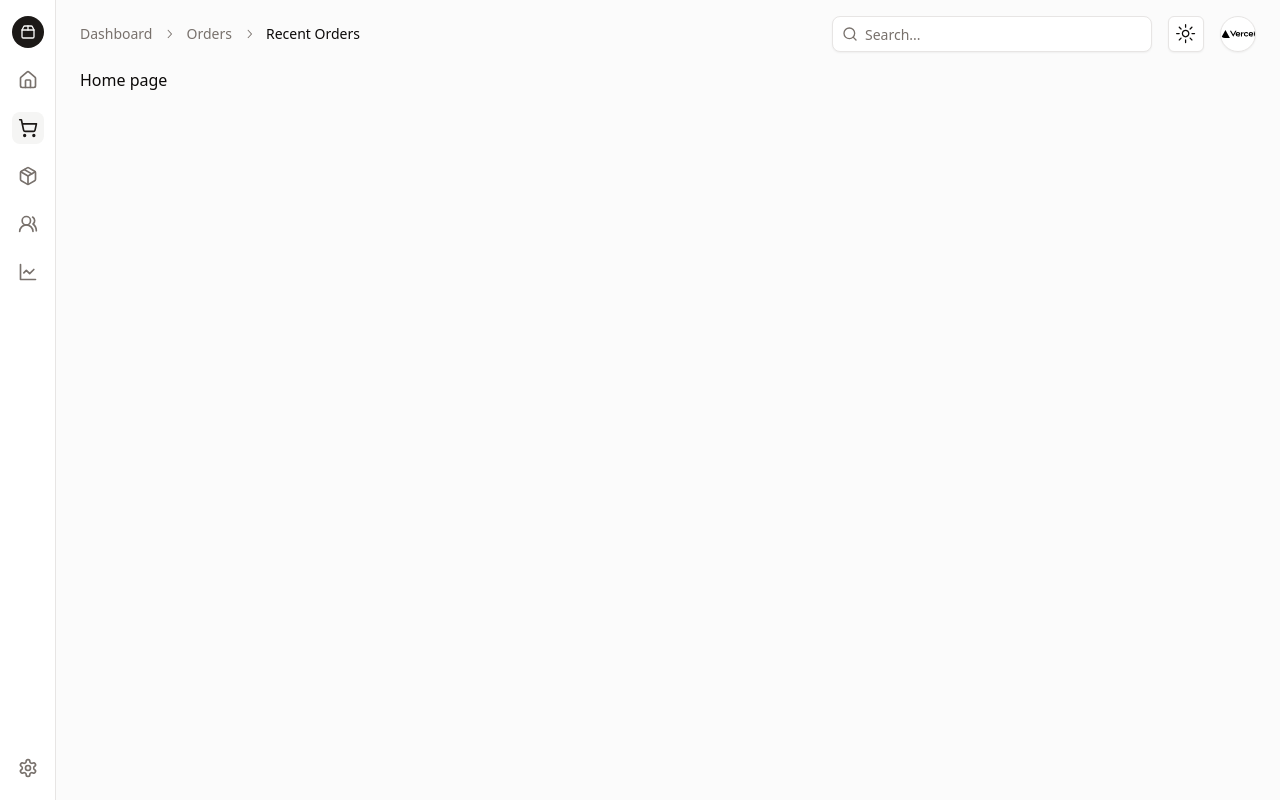
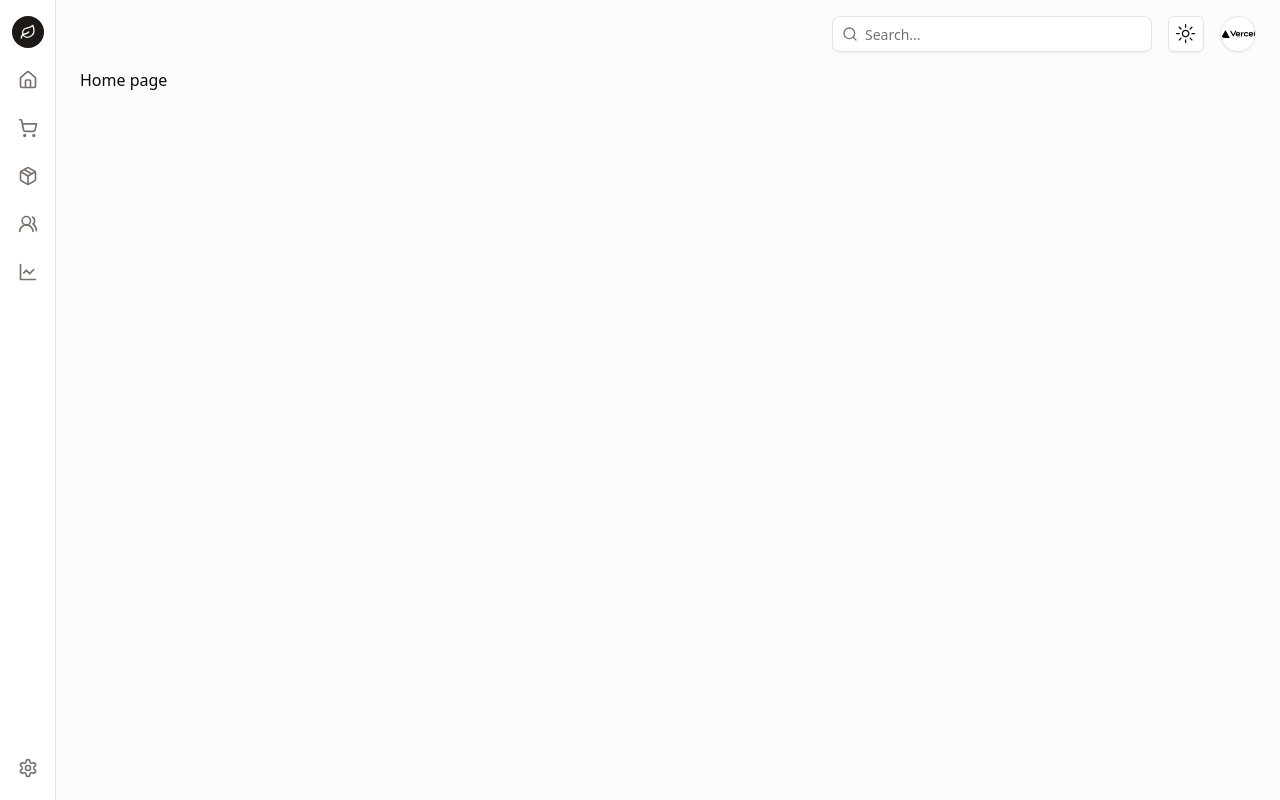
Before and after one commit to BranimirMedvedec/greenhouse-management-system, a Next.js app: page / in a window 1280 px wide. Built offline with nearby package versions, Linux system fonts and the light colour scheme.

Commit message:
Update nav-layout.jsx

```diff
--- a/components/nav-layout.jsx
+++ b/components/nav-layout.jsx
@@ -1,23 +1,18 @@
+"use client"
 import * as React from "react"
 import Image from "next/image"
 import Link from "next/link"
 import {
-	ChevronLeft,
-	ChevronRight,
-	Copy,
-	CreditCard,
-	File,
 	Home,
+	Leaf,
 	LineChart,
-	ListFilter,
-	MoreVertical,
 	Package,
 	Package2,
 	PanelLeft,
 	Search,
 	Settings,
 	ShoppingCart,
-	Truck,
+	Sprout,
 	Users2,
 } from "lucide-react"
 import {
@@ -47,82 +42,75 @@ import {
 	TooltipProvider,
 } from "@/components/ui/tooltip"
 import { ModeToggle } from "./mode-toggle"
+import { usePathname } from "next/navigation"
+
+const navLinks = [
+	{
+		href: "/dashboard",
+		icon: <Home className="h-5 w-5" />,
+		label: "Dashboard",
+	},
+	{
+		href: "/orders",
+		icon: <ShoppingCart className="h-5 w-5" />,
+		label: "Orders",
+	},
+	{
+		href: "/products",
+		icon: <Package className="h-5 w-5" />,
+		label: "Products",
+	},
+	{
+		href: "/customers",
+		icon: <Users2 className="h-5 w-5" />,
+		label: "Customers",
+	},
+	{
+		href: "/analytics",
+		icon: <LineChart className="h-5 w-5" />,
+		label: "Analytics",
+	},
+	{
+		href: "/settings",
+		icon: <Settings className="h-5 w-5" />,
+		label: "Settings",
+	},
+]
 
 export function NavLayout({ children }) {
+	const path = usePathname()
+	const pathNames = path.split("/").filter(Boolean)
+
 	return (
 		<div className="flex min-h-screen w-full flex-col bg-muted/40">
 			<aside className="fixed inset-y-0 left-0 z-10 hidden w-14 flex-col border-r bg-background sm:flex">
 				<nav className="flex flex-col items-center gap-4 px-2 sm:py-4">
 					<Link
-						href="#"
+						href="/"
 						className="group flex h-9 w-9 shrink-0 items-center justify-center gap-2 rounded-full bg-primary text-lg font-semibold text-primary-foreground md:h-8 md:w-8 md:text-base">
-						<Package2 className="h-4 w-4 transition-all group-hover:scale-110" />
-						<span className="sr-only">Acme Inc</span>
+						<Leaf className="h-4 w-4 transition-all group-hover:scale-110" />
+						<span className="sr-only">
+							Greenhouse Management System
+						</span>
 					</Link>
 					<TooltipProvider>
-						<Tooltip>
+						{navLinks.slice(0, -1).map((link, index) => (
+							<Tooltip key={index}>
 								<TooltipTrigger asChild>
 									<Link
-									href="#"
+										href={link.href}
 										className="flex h-9 w-9 items-center justify-center rounded-lg text-muted-foreground transition-colors hover:text-foreground md:h-8 md:w-8">
-									<Home className="h-5 w-5" />
-									<span className="sr-only">Dashboard</span>
+										{link.icon}
+										<span className="sr-only">
+											{link.label}
+										</span>
 									</Link>
 								</TooltipTrigger>
 								<TooltipContent side="right">
-								Dashboard
+									{link.label}
 								</TooltipContent>
 							</Tooltip>
-						<Tooltip>
-							<TooltipTrigger asChild>
-								<Link
-									href="#"
-									className="flex h-9 w-9 items-center justify-center rounded-lg bg-accent text-accent-foreground transition-colors hover:text-foreground md:h-8 md:w-8">
-									<ShoppingCart className="h-5 w-5" />
-									<span className="sr-only">Orders</span>
-								</Link>
-							</TooltipTrigger>
-							<TooltipContent side="right">Orders</TooltipContent>
-						</Tooltip>
-						<Tooltip>
-							<TooltipTrigger asChild>
-								<Link
-									href="#"
-									className="flex h-9 w-9 items-center justify-center rounded-lg text-muted-foreground transition-colors hover:text-foreground md:h-8 md:w-8">
-									<Package className="h-5 w-5" />
-									<span className="sr-only">Products</span>
-								</Link>
-							</TooltipTrigger>
-							<TooltipContent side="right">
-								Products
-							</TooltipContent>
-						</Tooltip>
-						<Tooltip>
-							<TooltipTrigger asChild>
-								<Link
-									href="#"
-									className="flex h-9 w-9 items-center justify-center rounded-lg text-muted-foreground transition-colors hover:text-foreground md:h-8 md:w-8">
-									<Users2 className="h-5 w-5" />
-									<span className="sr-only">Customers</span>
-								</Link>
-							</TooltipTrigger>
-							<TooltipContent side="right">
-								Customers
-							</TooltipContent>
-						</Tooltip>
-						<Tooltip>
-							<TooltipTrigger asChild>
-								<Link
-									href="#"
-									className="flex h-9 w-9 items-center justify-center rounded-lg text-muted-foreground transition-colors hover:text-foreground md:h-8 md:w-8">
-									<LineChart className="h-5 w-5" />
-									<span className="sr-only">Analytics</span>
-								</Link>
-							</TooltipTrigger>
-							<TooltipContent side="right">
-								Analytics
-							</TooltipContent>
-						</Tooltip>
+						))}
 					</TooltipProvider>
 				</nav>
 				<nav className="mt-auto flex flex-col items-center gap-4 px-2 sm:py-4">
@@ -130,14 +118,16 @@ export function NavLayout({ children }) {
 						<Tooltip>
 							<TooltipTrigger asChild>
 								<Link
-									href="#"
+									href={navLinks[navLinks.length - 1].href}
 									className="flex h-9 w-9 items-center justify-center rounded-lg text-muted-foreground transition-colors hover:text-foreground md:h-8 md:w-8">
-									<Settings className="h-5 w-5" />
-									<span className="sr-only">Settings</span>
+									{navLinks[navLinks.length - 1].icon}
+									<span className="sr-only">
+										{navLinks[navLinks.length - 1].label}
+									</span>
 								</Link>
 							</TooltipTrigger>
 							<TooltipContent side="right">
-								Settings
+								{navLinks[navLinks.length - 1].label}
 							</TooltipContent>
 						</Tooltip>
 					</TooltipProvider>
@@ -160,61 +150,43 @@ export function NavLayout({ children }) {
 							className="sm:max-w-xs">
 							<nav className="grid gap-6 text-lg font-medium">
 								<Link
-									href="#"
+									href="/"
 									className="group flex h-10 w-10 shrink-0 items-center justify-center gap-2 rounded-full bg-primary text-lg font-semibold text-primary-foreground md:text-base">
-									<Package2 className="h-5 w-5 transition-all group-hover:scale-110" />
-									<span className="sr-only">Acme Inc</span>
+									<Leaf className="h-5 w-5 transition-all group-hover:scale-110" />
+									<span className="sr-only">
+										Greenhouse Management System
+									</span>
 								</Link>
+								{navLinks.map((link, index) => (
 									<Link
-									href="#"
+										key={index}
+										href={link.href}
 										className="flex items-center gap-4 px-2.5 text-muted-foreground hover:text-foreground">
-									<Home className="h-5 w-5" />
-									Dashboard
+										{link.icon}
+										{link.label}
 									</Link>
-								<Link
-									href="#"
-									className="flex items-center gap-4 px-2.5 text-foreground">
-									<ShoppingCart className="h-5 w-5" />
-									Orders
-								</Link>
-								<Link
-									href="#"
-									className="flex items-center gap-4 px-2.5 text-muted-foreground hover:text-foreground">
-									<Package className="h-5 w-5" />
-									Products
-								</Link>
-								<Link
-									href="#"
-									className="flex items-center gap-4 px-2.5 text-muted-foreground hover:text-foreground">
-									<Users2 className="h-5 w-5" />
-									Customers
-								</Link>
-								<Link
-									href="#"
-									className="flex items-center gap-4 px-2.5 text-muted-foreground hover:text-foreground">
-									<LineChart className="h-5 w-5" />
-									Settings
-								</Link>
+								))}
 							</nav>
 						</SheetContent>
 					</Sheet>
 					<Breadcrumb className="hidden md:flex">
 						<BreadcrumbList>
-							<BreadcrumbItem>
+							{pathNames.map((name, index) => (
+								<>
+									{index > 0 && <BreadcrumbSeparator />}
+									<BreadcrumbItem key={index}>
 										<BreadcrumbLink asChild>
-									<Link href="#">Dashboard</Link>
+											<Link
+												href={`/${path
+													.split("/")
+													.slice(1, index + 1)
+													.join("/")}`}>
+												{name}
+											</Link>
 										</BreadcrumbLink>
 									</BreadcrumbItem>
-							<BreadcrumbSeparator />
-							<BreadcrumbItem>
-								<BreadcrumbLink asChild>
-									<Link href="#">Orders</Link>
-								</BreadcrumbLink>
-							</BreadcrumbItem>
-							<BreadcrumbSeparator />
-							<BreadcrumbItem>
-								<BreadcrumbPage>Recent Orders</BreadcrumbPage>
-							</BreadcrumbItem>
+								</>
+							))}
 						</BreadcrumbList>
 					</Breadcrumb>
 					<div className="relative ml-auto flex-1 md:grow-0">
@@ -242,12 +214,20 @@ export function NavLayout({ children }) {
 							</Button>
 						</DropdownMenuTrigger>
 						<DropdownMenuContent align="end">
-							<DropdownMenuLabel>My Account</DropdownMenuLabel>
+							<DropdownMenuLabel>
+								<Link href="/account">My Account</Link>
+							</DropdownMenuLabel>
 							<DropdownMenuSeparator />
-							<DropdownMenuItem>Settings</DropdownMenuItem>
-							<DropdownMenuItem>Support</DropdownMenuItem>
+							<DropdownMenuItem>
+								<Link href="/settings">Settings</Link>
+							</DropdownMenuItem>
 							<DropdownMenuSeparator />
-							<DropdownMenuItem>Logout</DropdownMenuItem>
+							<DropdownMenuItem>
+								<Link href="/login">Login</Link>
+							</DropdownMenuItem>
+							<DropdownMenuItem>
+								<Link href="/logout">Logout</Link>
+							</DropdownMenuItem>
 						</DropdownMenuContent>
 					</DropdownMenu>
 				</header>
```
Lines whose indentation alone changed are shown as unchanged.
